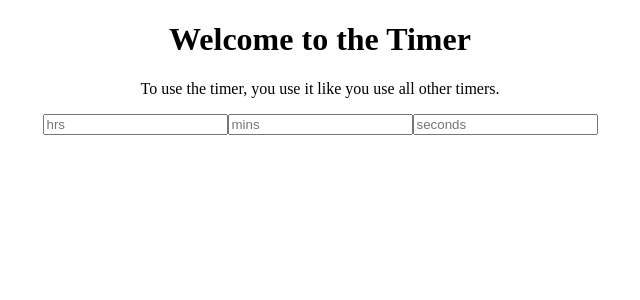
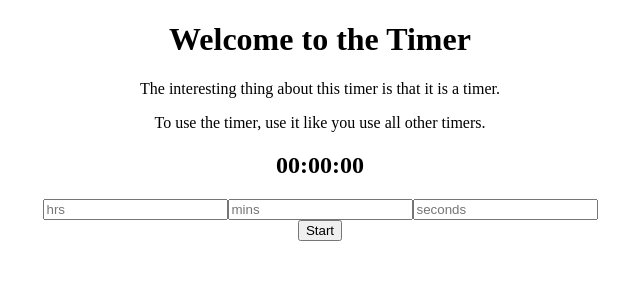
Before and after one commit to AndrewPomo/react-clock, a React (Create React App) app: page / in a window 1280 px wide. Shown: the top 300 px of the page, without its empty margins (320-960 px from the left). Built offline with nearby package versions, Linux system fonts and the light colour scheme.

Commit message:
display time, begin handleStart

```diff
--- a/src/App.js
+++ b/src/App.js
@@ -24,9 +24,13 @@ class App extends Component {
   handleInput(e) {
     // allow user to input their desired countdown time
     const newState = {};
-    newState[e.target.name] = e.target.value;
+    const val = e.target.value;
+    newState[e.target.name] = val.length === 1 ? `0${val}` : `${val}`;
     this.setState(newState);
   }
+
+  // handleStart
+  // start timer
 
   // handlePause
   // allow user to pause timer
@@ -34,16 +38,17 @@ class App extends Component {
   // handleClear
   // allow user to clear counter to zero
 
-  // handleStart
-  // start timer
+
 
   render() {
     return (
       <div className="App">
         <h1>Welcome to the Timer</h1>
-        <p>To use the timer, you use it like you use all other timers.</p>
+        <p>The interesting thing about this timer is that it is a timer.</p>
+        <p>To use the timer, use it like you use all other timers.</p>
         <Timer
           handleInput={this.handleInput}
+          time={`${this.state.hours}:${this.state.minutes}:${this.state.seconds}`}
         ></Timer>
       </div>
     );
--- a/src/Timer.js
+++ b/src/Timer.js
@@ -4,13 +4,13 @@ import React from 'react';
 var Timer = (props) => {
   return(
     <div className="timer">
-      {/* <h2>${time}</h2> */}
+      <h2>{props.time}</h2>
       <form onChange={props.handleInput}>
         <input maxLength="2" placeholder="hrs" name="hours"></input>
         <input maxLength="2" placeholder="mins" name="minutes"></input>
         <input maxLength="2" placeholder="seconds" name="seconds"></input>
       </form>
-      {/* buttons */}
+      <button onClick={props.handleStart}>Start</button>
     </div>
   )
 }
```
